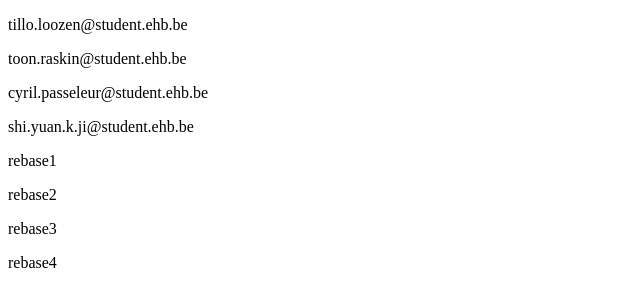
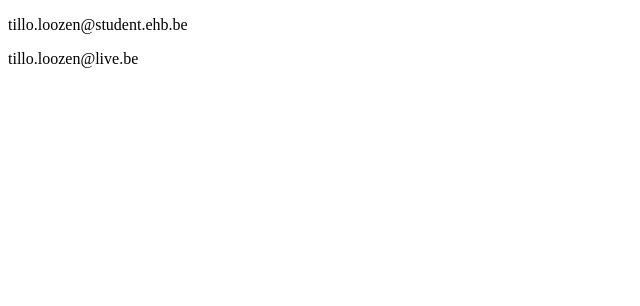
Before and after one commit to EHB-MCT/rebase-123hopsakee, a plain HTML site: page index.html in a window 1280 px wide. Shown: the whole page, without its empty margins (0-640 px from the left). Drawn offline with Linux system fonts and the light colour scheme.

Commit message:
Update: Feature Tillo 2
new email

```diff
--- a/index.html
+++ b/index.html
@@ -7,12 +7,6 @@
 </head>
 <body>
     <p>tillo.loozen@student.ehb.be</p>
-    <p>toon.raskin@student.ehb.be</p>
-    <p>cyril.passeleur@student.ehb.be</p>
-    <p>shi.yuan.k.ji@student.ehb.be</p>
-    <p>rebase1</p>
-    <p>rebase2</p>
-    <p>rebase3</p>
-    <p>rebase4</p>
+    <p>tillo.loozen@live.be</p>
 </body>
 </html>
```
